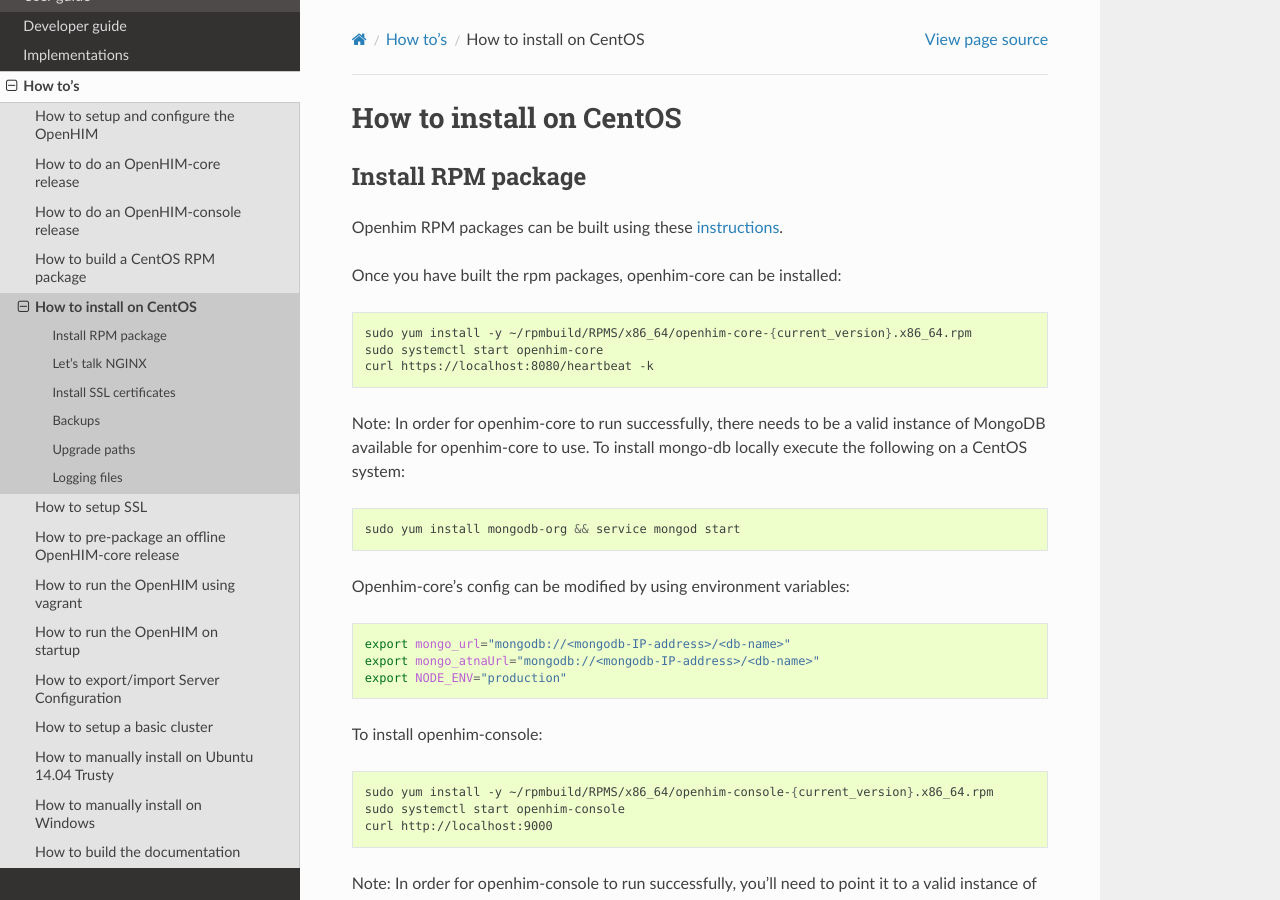
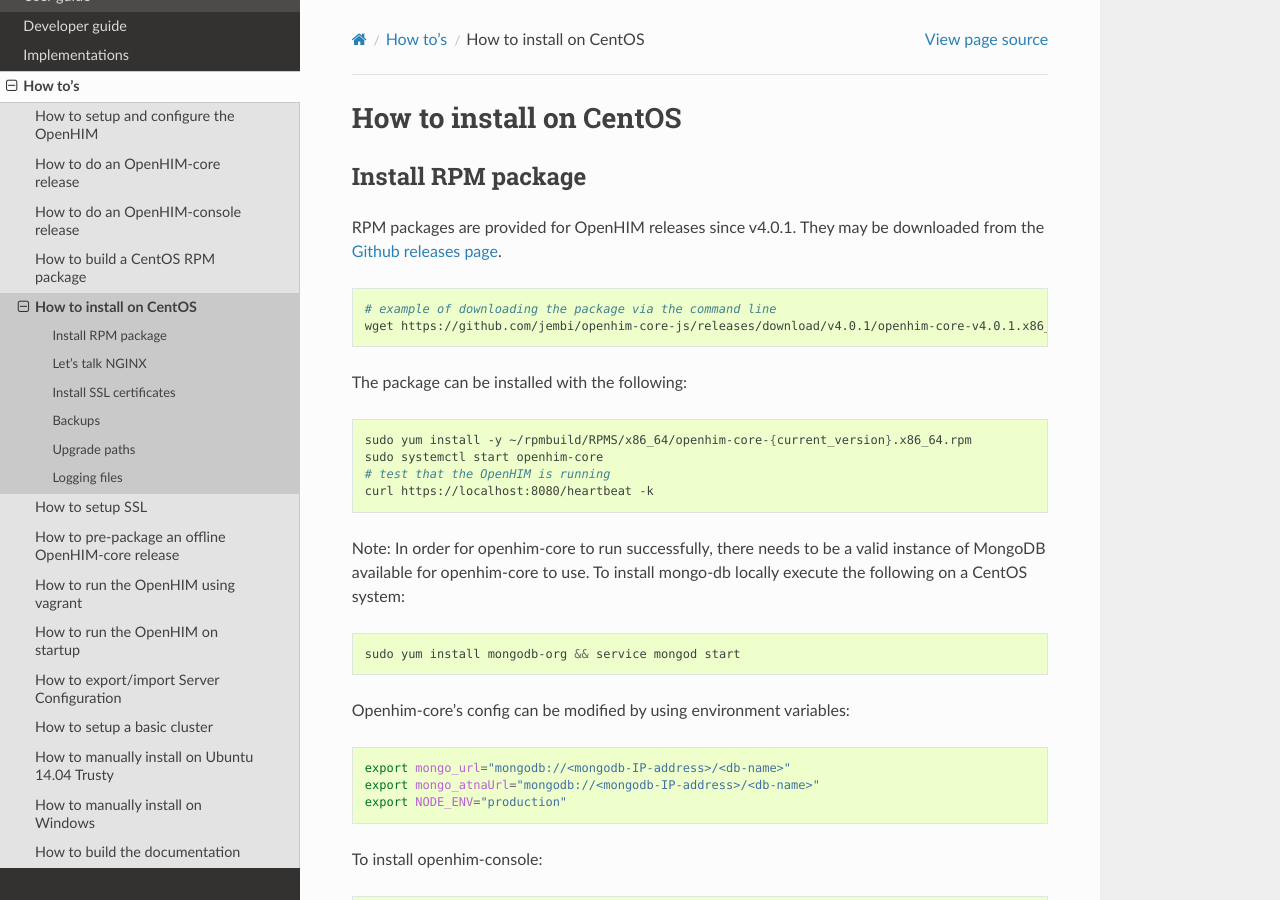
Before and after one commit to jembi/openhim-core-js, a Sphinx documentation site: the page built from docs/how-to/how-to-install-on-centos.md, in a window 1280 px wide and 900 px high. Built offline with Sphinx 7.4.7 and the Read the Docs theme 2.0.0, drawn with Linux system fonts in a browser that asks for light colours; pages that are not in the unit, such as notebooks, are missing from menus.

Commit message:
Update the CentOS isntall docs

````diff
--- a/docs/how-to/how-to-install-on-centos.md
+++ b/docs/how-to/how-to-install-on-centos.md
@@ -3,13 +3,19 @@
 
 ## Install RPM package
 
-Openhim RPM packages can be built using these [instructions](http://openhim.readthedocs.io/en/latest/how-to/how-to-build-and-test-rpm-package.html).
+RPM packages are provided for OpenHIM releases since v4.0.1. They may be downloaded from the [Github releases page](https://github.com/jembi/openhim-core-js/releases).
 
-Once you have built the rpm packages, openhim-core can be installed:
+```bash
+# example of downloading the package via the command line
+wget https://github.com/jembi/openhim-core-js/releases/download/v4.0.1/openhim-core-v4.0.1.x86_64.rpm
+```
+
+The package can be installed with the following:
 
 ```bash
 sudo yum install -y ~/rpmbuild/RPMS/x86_64/openhim-core-{current_version}.x86_64.rpm
 sudo systemctl start openhim-core
+# test that the OpenHIM is running
 curl https://localhost:8080/heartbeat -k
 ```
 
````
